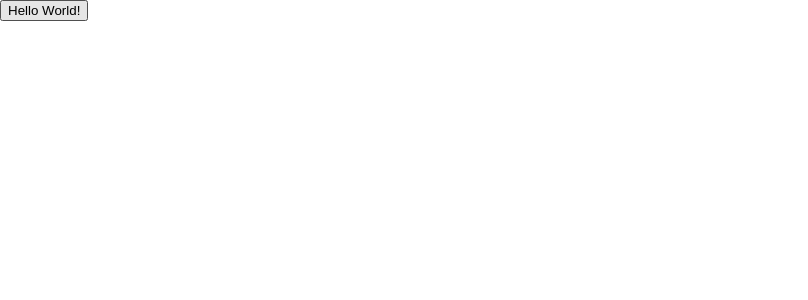
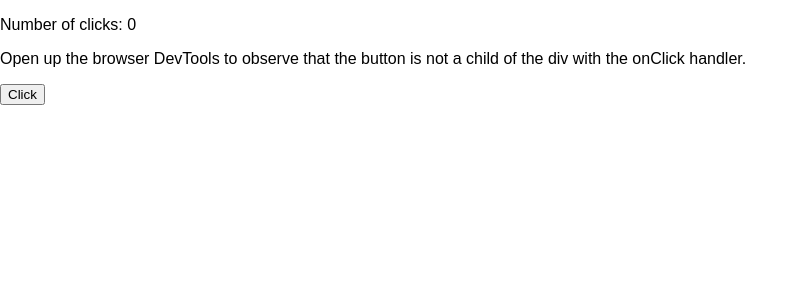
Before and after one commit to NachoTsvetkov/react-step-by-step, a React (Create React App) app: page / in a window 1280 px wide. Shown: the top 300 px of the page, without its empty margins (0-808 px from the left). Built offline with nearby package versions, Linux system fonts and the light colour scheme.

Commit message:
#23 portals implemented

```diff
--- a/public/index.html
+++ b/public/index.html
@@ -26,6 +26,7 @@
       You need to enable JavaScript to run this app.
     </noscript>
     <div id="root"></div>
+    <div id="modal"></div>
     <!--
       This HTML file is a template.
       If you open it directly in the browser, you will see an empty page.
--- a/src/index.js
+++ b/src/index.js
@@ -2,24 +2,76 @@
 import ReactDOM from 'react-dom';
 import './index.css';
 
-const Button = props => {
-  const { kind, ...other } = props;
-  const className = kind === 'primary' ? 'PrimaryButton' : 'SecondaryButton';
-  return <button className={className} {...other} />;
-};
+// These two containers are siblings in the DOM
+const appRoot = document.getElementById('root');
+const modalRoot = document.getElementById('modal');
+class Modal extends React.Component {
+  constructor(props) {
+    super(props);
+    this.el = document.createElement('div');
+  }
 
-const App = () => {
+  componentDidMount() {
+    // The portal element is inserted in the DOM tree after
+    // the Modal's children are mounted, meaning that children
+    // will be mounted on a detached DOM node. If a child
+    // component requires to be attached to the DOM tree
+    // immediately when mounted, for example to measure a
+    // DOM node, or uses 'autoFocus' in a descendant, add
+    // state to Modal and only render the children when Modal
+    // is inserted in the DOM tree.
+    modalRoot.appendChild(this.el);
+  }
+
+  componentWillUnmount() {
+    modalRoot.removeChild(this.el);
+  }
+
+  render() {
+    return ReactDOM.createPortal(this.props.children, this.el);
+  }
+}
+
+class Parent extends React.Component {
+  constructor(props) {
+    super(props);
+    this.state = { clicks: 0 };
+    this.handleClick = this.handleClick.bind(this);
+  }
+
+  handleClick() {
+    // This will fire when the button in Child is clicked,
+    // updating Parent's state, even though button
+    // is not direct descendant in the DOM.
+    this.setState(prevState => ({
+      clicks: prevState.clicks + 1
+    }));
+  }
+
+  render() {
+    return (
+      <div onClick={this.handleClick}>
+        <p>Number of clicks: {this.state.clicks}</p>
+        <p>
+          Open up the browser DevTools to observe that the button is not a child
+          of the div with the onClick handler.
+        </p>
+        <Modal>
+          <Child />
+        </Modal>
+      </div>
+    );
+  }
+}
+
+function Child() {
+  // The click event on this button will bubble up to parent,
+  // because there is no 'onClick' attribute defined
   return (
-    <div>
-      <Button kind="primary" onClick={() => console.log('clicked!')}>
-        Hello World!
-      </Button>
+    <div className="modal">
+      <button>Click</button>
     </div>
   );
-};
+}
 
-ReactDOM.render(
-  <App />,
-
-  document.getElementById('root')
-);
+ReactDOM.render(<Parent />, appRoot);
```
Also changed, not shown: src/apps/portals.js (added, +77 -0 lines).
